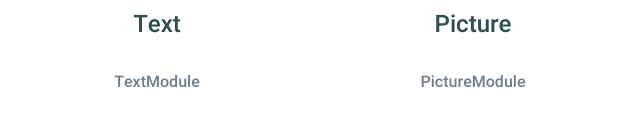
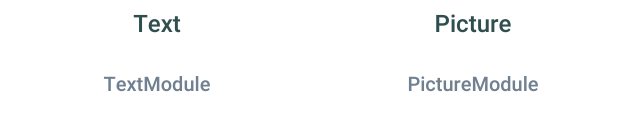
Before and after one commit to aclarke211/vue-tools, a Vue app: page /tools/modules in a window 1280 px wide. Shown: the part 218-348 px from the top of the page, without its empty margins (325-965 px from the left). Built offline with nearby package versions, Linux system fonts and the light colour scheme.

Commit message:
Styling for items.

```diff
--- a/src/views/Tools.vue
+++ b/src/views/Tools.vue
@@ -81,7 +81,11 @@ export default {
       .category {
         @include flexbox;
         flex-direction: column;
-        flex: 0 0 25%;
+        flex: 0 0 45%;
+
+        @include tablet {
+          flex: 0 0 25%;
+        }
 
         &__img {
           $imgSize: 5rem;
@@ -108,7 +112,7 @@ export default {
           }
 
           &__name {
-            font-size: 1rem;
+            font-size: 1.25rem;
             border-bottom: 2px solid transparent;
             color: slategrey;
             margin: 0;
```
